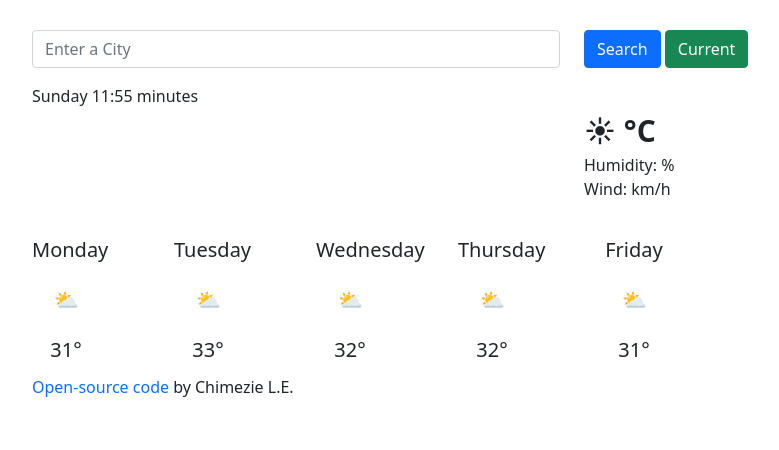
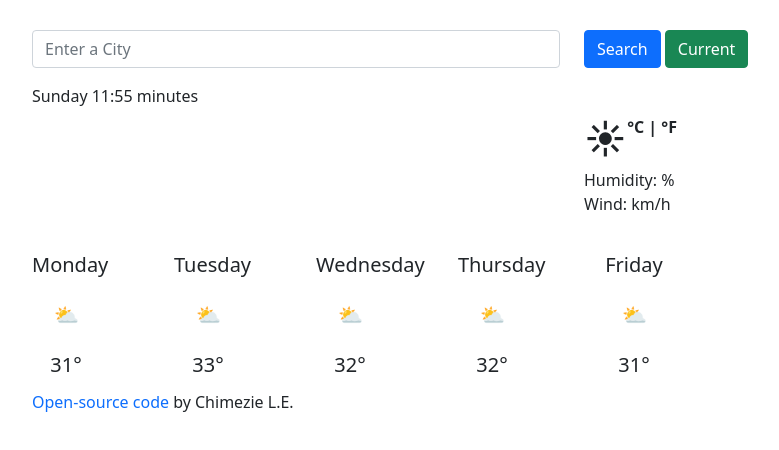
Before and after one commit to el-chimezie/my-weatherApp, a plain HTML site: page index.html in a window 1280 px wide. Shown: the whole page, without its empty margins (68-847 px from the left). Drawn offline with nearby package versions, Linux system fonts and the light colour scheme; no server answers.

Commit message:
added a Fahrenheit unit

```diff
--- a/index.html
+++ b/index.html
@@ -43,9 +43,9 @@
         <div class="col-12" id="current-day"></div>
         <div class="col-6" id="descrip-id"></div>
         <div class="col-6 main_temp">
-          <span>☀ </span>
+          <span>☀</span>
           <span id="degree-id"></span>
-          <span>°C</span>
+          <span class="units">°C | °F</span>
         </div>
         <div class="col"></div>
         <div class="col-6">
--- a/src/styles1.css
+++ b/src/styles1.css
@@ -1,8 +1,16 @@
 .city,
 .main_temp {
-  font-size: 30px;
+  font-size: 40px;
   font-weight: bold;
 }
+
+.main_temp .units {
+  position: relative;
+  font-size: 16px;
+  top: -20px;
+  margin-left: -10px;
+}
+
 .day_one,
 .day_two,
 .day_three,
```
